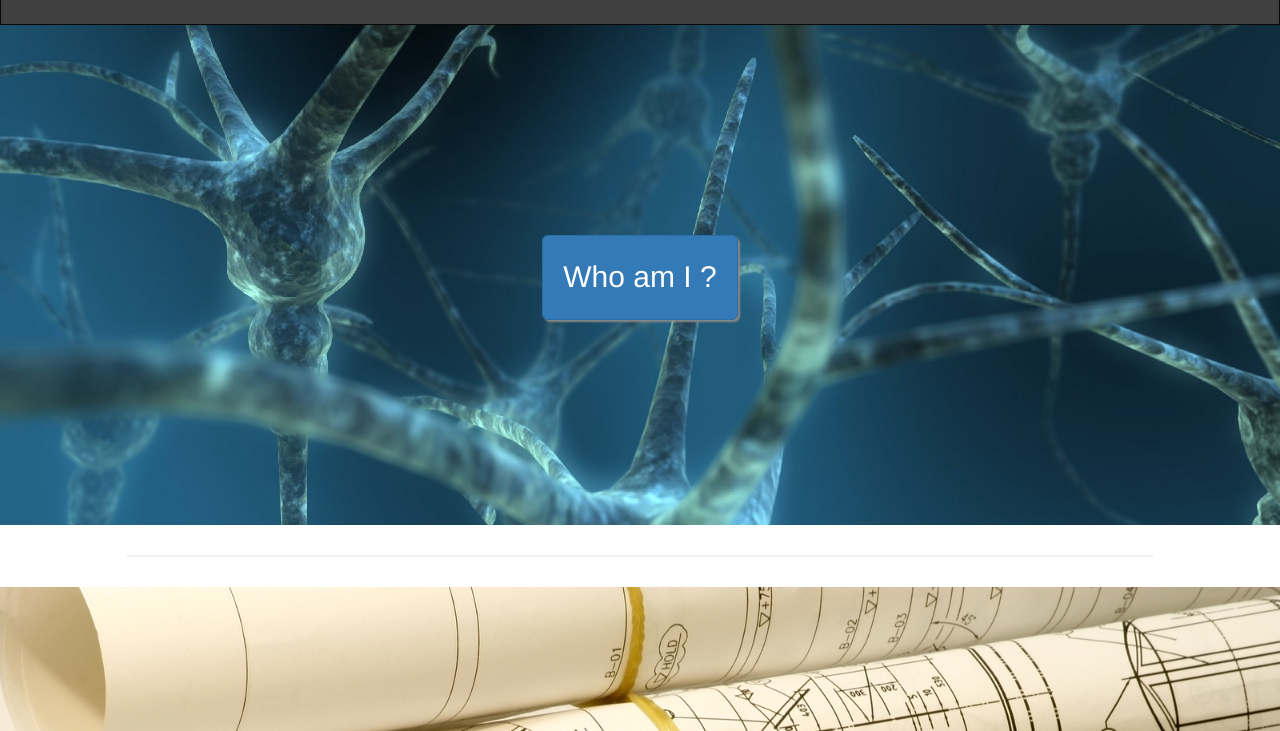
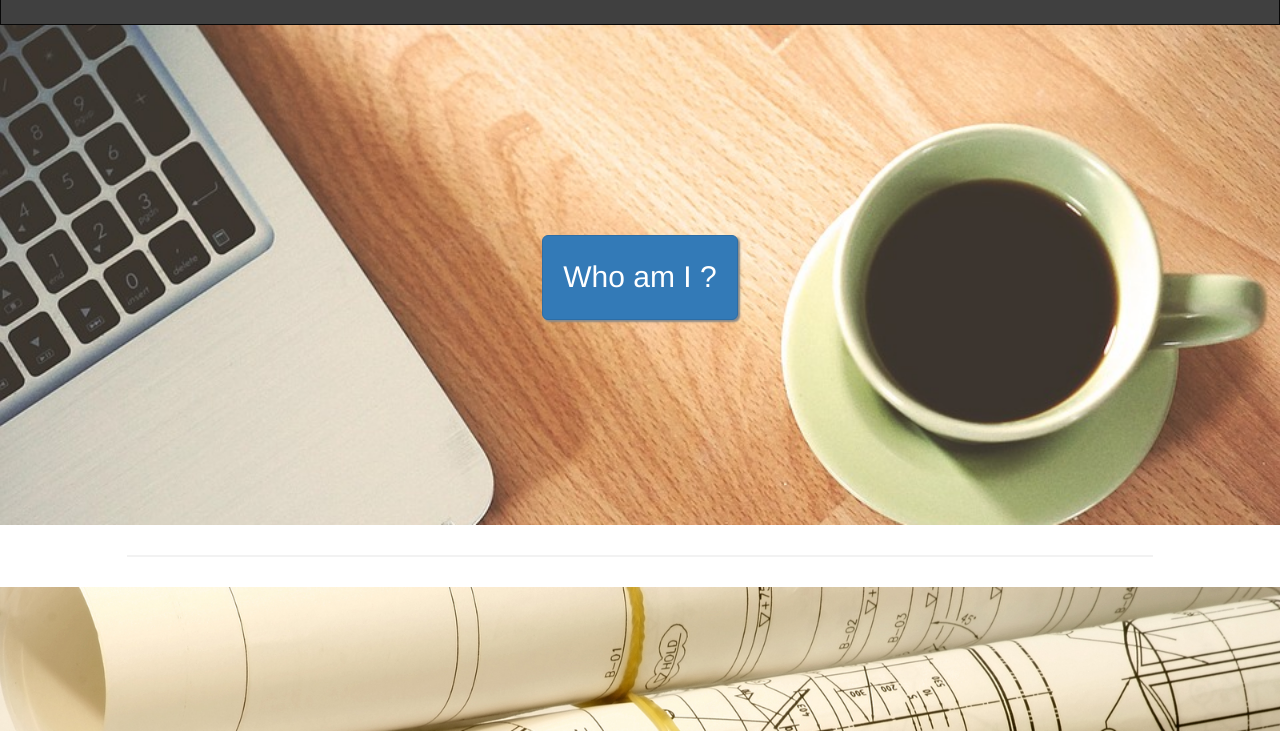
Before and after one commit to alexandre-lelain/alexandre-lelain.github.io, a plain HTML site: page index.html in a window 1280 px wide. Shown: the part 69-800 px from the top of the page. Drawn offline with nearby package versions, Linux system fonts and the light colour scheme.

Commit message:
cv picture updated

```diff
--- a/css/index.css
+++ b/css/index.css
@@ -43,7 +43,7 @@ hr{
 }
 
 .cv{
-  background-image: url(../res/cv.jpeg);
+  background-image: url(../res/cv.jpg);
 }
 
 .more-projects{
```
Also changed, not shown: res/cv.jpeg (deleted), res/cv.jpg (added).
